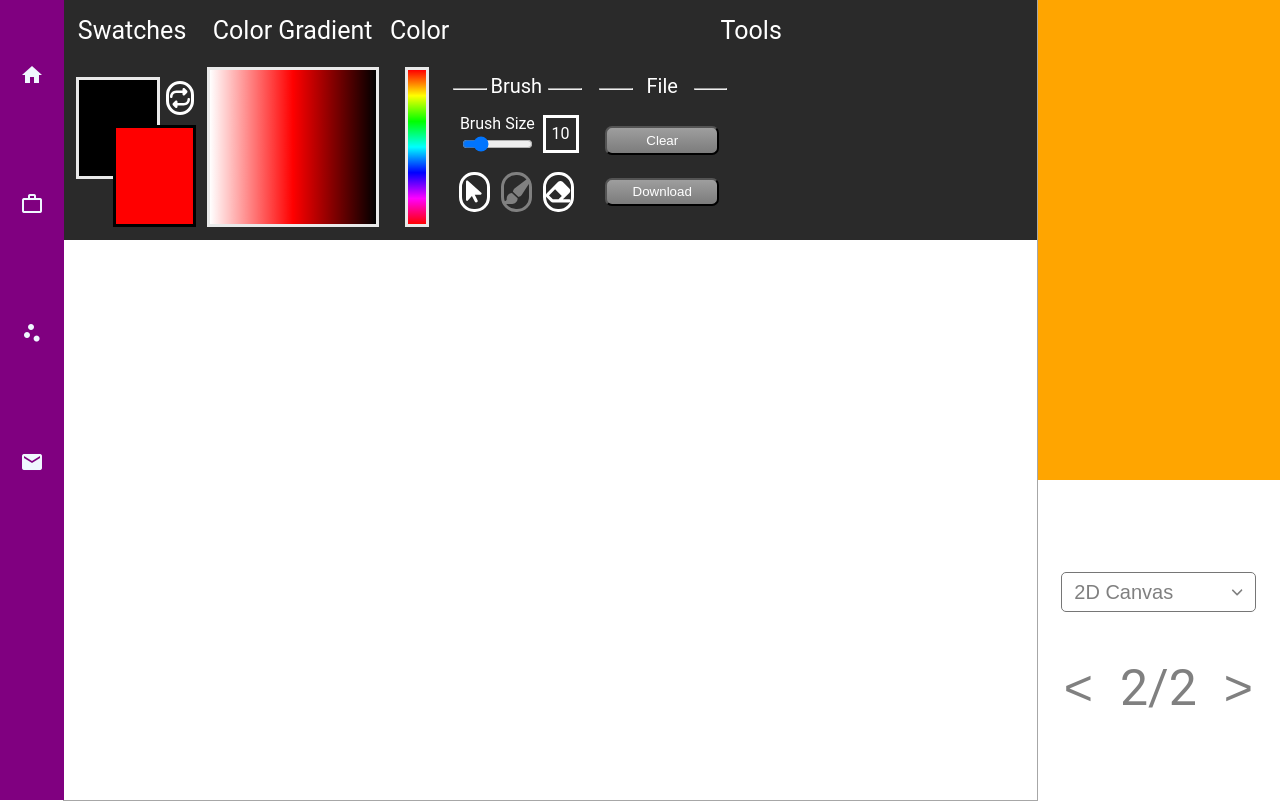
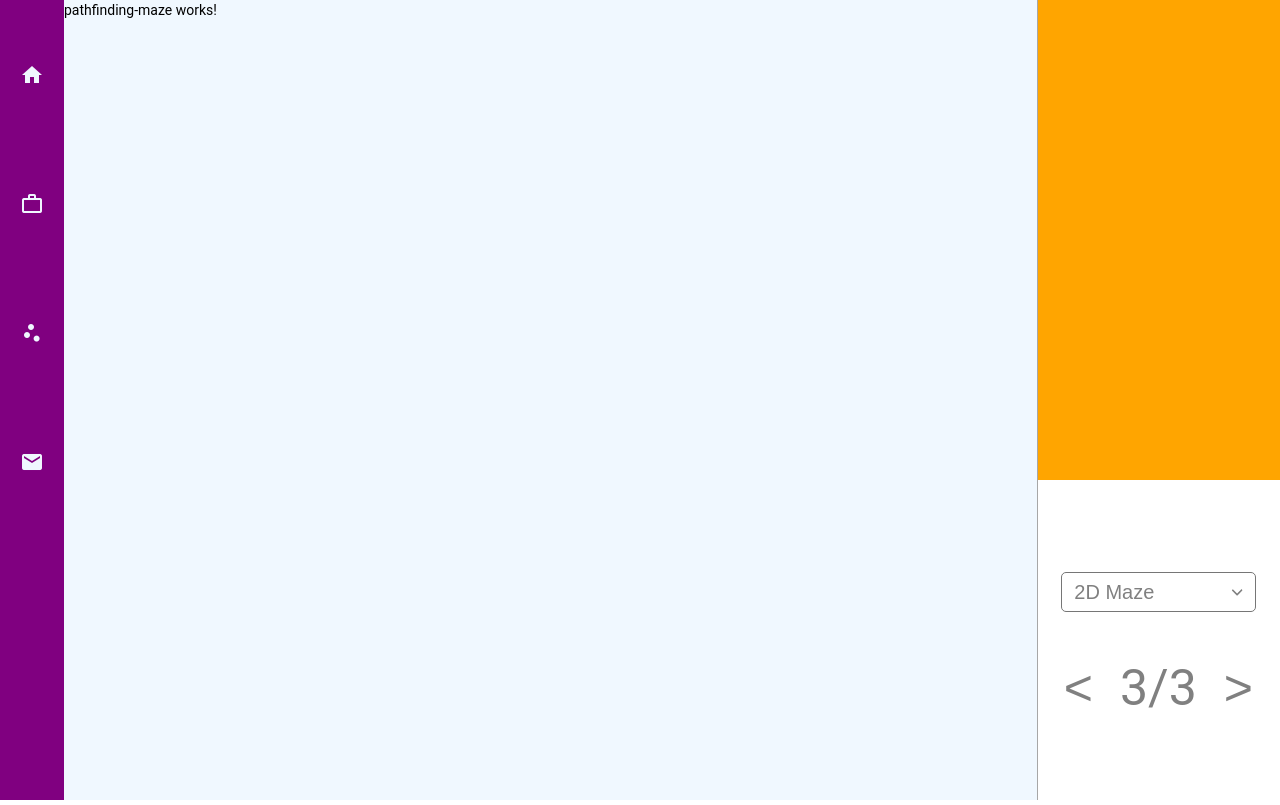
Before and after one commit to JimLeeWeiMin/jimleeweimin.github.io, an Angular app: page /pages/ScatterStuff in a window 1280 px wide. Built offline with nearby package versions, Linux system fonts and the light colour scheme.

Commit message:
Added new component 2d maze

```diff
--- a/src/app/app.module.ts
+++ b/src/app/app.module.ts
@@ -15,6 +15,7 @@ import { ScatterStuffComponent } from './pages/scatter-stuff/scatter-stuff.compo
 import { ContactComponent } from './pages/contact/contact.component';
 import { ParticleEmitterComponent } from './components/particle-emitter/particle-emitter.component';
 import { DrawingCanvasComponent } from './components/drawing-canvas/drawing-canvas.component';
+import { PathfindingMazeComponent } from './components/pathfinding-maze/pathfinding-maze.component';
 
 @NgModule({
   declarations: [
@@ -26,6 +27,7 @@ import { DrawingCanvasComponent } from './components/drawing-canvas/drawing-canv
     ContactComponent,
     ParticleEmitterComponent,
     DrawingCanvasComponent,
+    PathfindingMazeComponent,
   ],
   imports: [
     BrowserModule,
--- /dev/null
+++ b/src/app/components/pathfinding-maze/pathfinding-maze.component.css
@@ -0,0 +1,6 @@
+.PathFindingMazeWrapper {
+    width: 100%;
+    height: 100%;
+
+    background-color: aliceblue;
+}
--- /dev/null
+++ b/src/app/components/pathfinding-maze/pathfinding-maze.component.html
@@ -0,0 +1,3 @@
+<div class="PathFindingMazeWrapper">
+    <p>pathfinding-maze works!</p>
+</div>
--- /dev/null
+++ b/src/app/components/pathfinding-maze/pathfinding-maze.component.ts
@@ -0,0 +1,15 @@
+import { Component, OnInit } from '@angular/core';
+
+@Component({
+  selector: 'app-pathfinding-maze',
+  templateUrl: './pathfinding-maze.component.html',
+  styleUrls: ['./pathfinding-maze.component.css']
+})
+export class PathfindingMazeComponent implements OnInit {
+
+  constructor() { }
+
+  ngOnInit(): void {
+  }
+
+}
--- a/src/app/pages/scatter-stuff/scatter-stuff.component.html
+++ b/src/app/pages/scatter-stuff/scatter-stuff.component.html
@@ -10,6 +10,7 @@
                 <select [ngModel]="num" (change)="selectOnChange($event)" class="PageSelect"  >
                     <option value="1">2D Particle</option>
                     <option value="2">2D Canvas</option>
+                    <option value="3">2D Maze</option>
                 </select>
                 <div class="ArrowDownWrapper">
                     <fa-icon [icon]="iconArrowDown"></fa-icon>
@@ -18,9 +19,9 @@
 
             </div>
             <div class="PageNumberWrapper">
-                <button class="ArrowButton" (click)="clickLeftPage()"> < </button>
-                {{num}}/2
-                <button class="ArrowButton" (click)="clickRightPage()"> > </button>
+                <button class="ArrowButton" (click)="clickLeftPage()"> &lt; </button>
+                {{num}}/{{currentMax}}
+                <button class="ArrowButton" (click)="clickRightPage()"> &gt; </button>
             </div>
         </div>
     </div>
@@ -29,6 +30,7 @@
     <div class="MyStuffWrapper" [ngSwitch]="num">
         <app-particle-emitter *ngSwitchCase="1" ></app-particle-emitter>
         <app-drawing-canvas *ngSwitchCase="2" ></app-drawing-canvas>
+        <app-pathfinding-maze *ngSwitchCase="3" ></app-pathfinding-maze>
     </div>
 
 </div>
--- a/src/app/pages/scatter-stuff/scatter-stuff.component.ts
+++ b/src/app/pages/scatter-stuff/scatter-stuff.component.ts
@@ -12,8 +12,8 @@ export class ScatterStuffComponent implements OnInit {
 
   iconArrowDown = faAngleDown;
 
-  num: number = 2;
-  currentMax: number = 2;
+  num: number = 3;
+  currentMax: number = 3;
 
   name:string = "";
 
```
Also changed, not shown: 4 other files (tests, documents, lock files or other folders).
